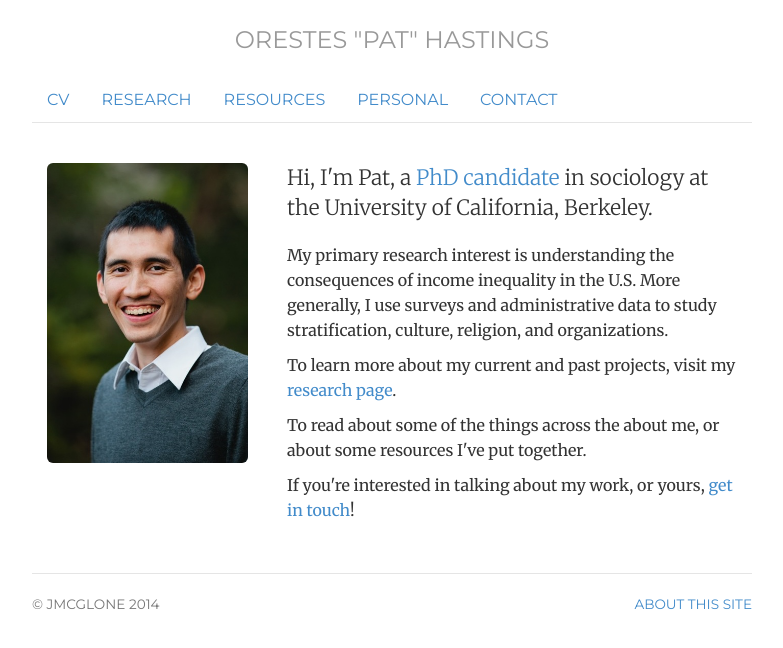
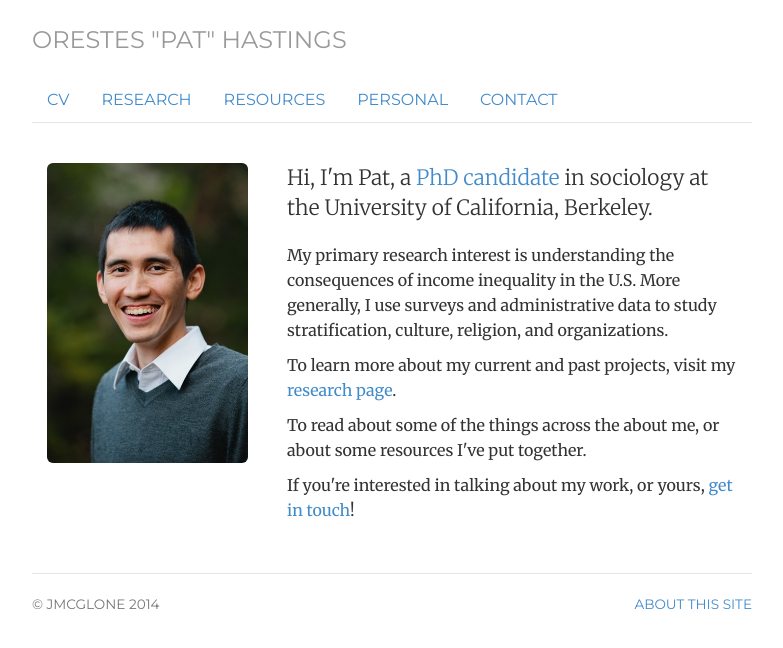
Before and after one commit to ophastings/ophastings.github.io, a Jekyll site: the page built from index.html, in a window 1280 px wide. Shown: the top 648 px of the page, without its empty margins (248-1031 px from the left). Built offline with Jekyll 4.4.1, drawn with Linux system fonts in a browser that asks for light colours.

Commit message:
Update header.html

```diff
--- a/_includes/header.html
+++ b/_includes/header.html
@@ -1,6 +1,5 @@
-<div class="header text-center">
+<div class="header">
 <h3 class="text-muted"><a href="/">Orestes "Pat" Hastings</a></h3>
-<div class = "text-center">
 	<ul class="nav nav-pills">
 		<li class="{{ page.cv }}"><a href="/HastingsCV.pdf" title="CV">CV</a></li>
 		<li class="{{ page.research }}"><a href="/research" title="Research2">Research</a></li>
@@ -8,5 +7,4 @@
 		<li class="{{ page.personal }}"><a href="/personal" title="Personal">Personal</a></li>
 		<li class="{{ page.contact }}"><a href="/contact" title="Contact">Contact</a></li>
 	</ul>
-</div>
 </div> <!-- /header -->
```
